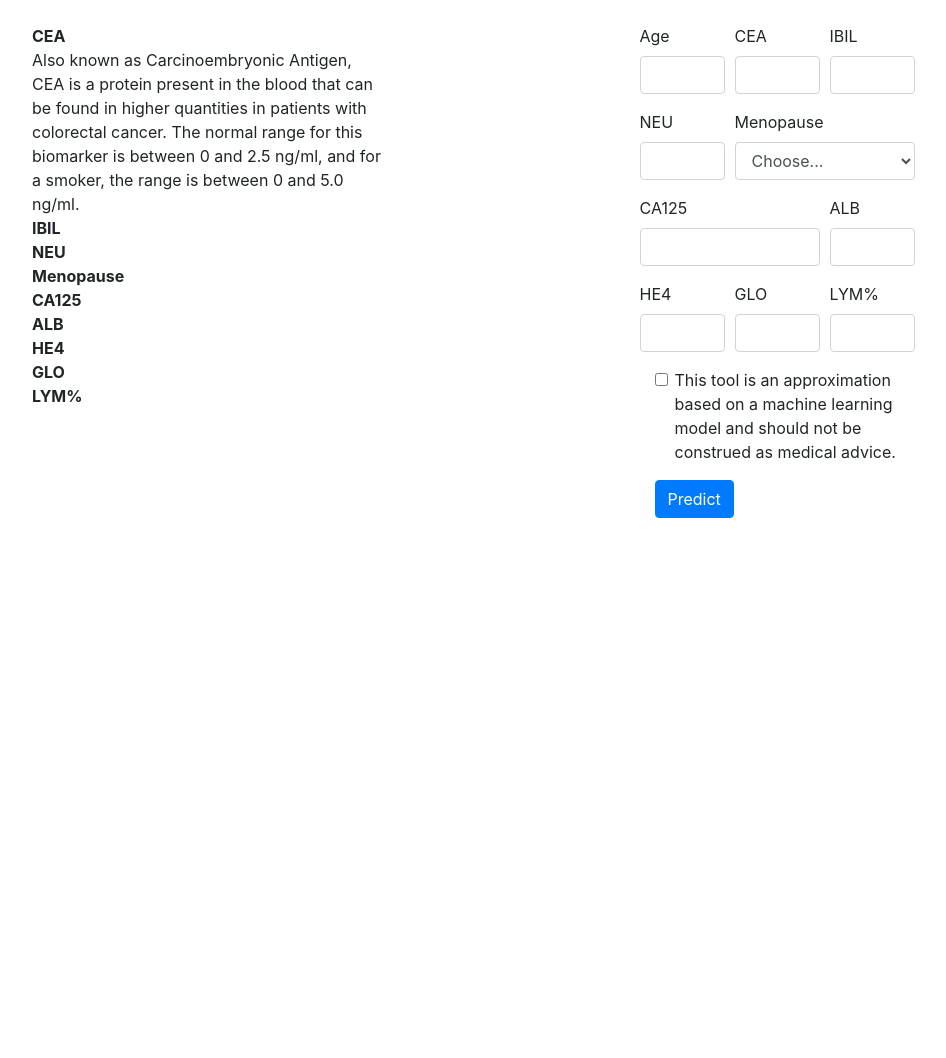
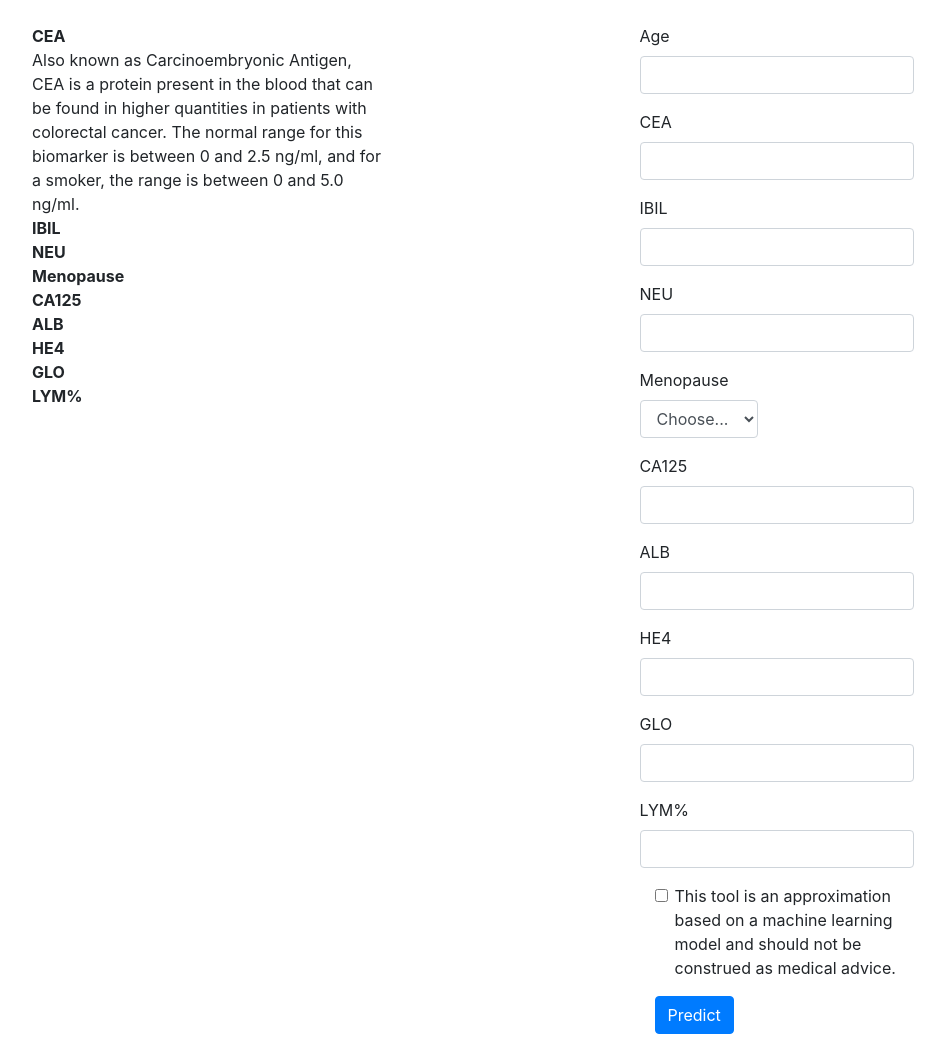
Before and after one commit to rxd321/ovarify, a Flask app: page / in a window 1280 px wide. Shown: the whole page, without its empty margins (53-999 px from the left). Before the commit the page ends 518 px from the top, so only its background shows below. Run offline with Flask 2, Linux system fonts and the light colour scheme; parts of the project's set-up code (start-up, migrations or seed data) failed here and were passed over; some libraries are stand-ins or nearby versions.

Commit message:
Add files via upload

```diff
--- a/templates/index.html
+++ b/templates/index.html
@@ -80,25 +80,34 @@
                         {% if not(result) %}
                         <div class="row">
                             <div class="form-row">
-                                <div class="form-group col-md-4">
+                                <div class="form-group col-md-12">
                                     <label for="inputAge">Age</label>
                                     <input type="number" class="form-control" name="age" id="inputAge" required>
                                 </div>
-                                <div class="form-group col-md-4">
+
+                            </div>
+                            <div class="form-row">
+                                <div class="form-group col-md-12">
                                     <label for="inputCEA">CEA</label>
                                     <input type="number" class="form-control" name="cea" id="inputCEA" required>
                                 </div>
-                                <div class="form-group col-md-4">
+
+                            </div>
+                            <div class="form-row">
+                                <div class="form-group col-md-12">
                                     <label for="inputIBIL">IBIL</label>
                                     <input type="number" class="form-control" name="ibil" id="inputIBIL" required>
                                 </div>
                             </div>
                             <div class="form-row">
-                                <div class="form-group col-md-4">
+                                <div class="form-group col-md-12">
                                     <label for="inputNEU">NEU</label>
                                     <input type="number" class="form-control" name="neu" id="inputNEU" required>
                                 </div>
-                                <div class="form-group col-md-8">
+                            </div>
+                            <div class="form-row">
+
+                                <div class="form-group col-md-12">
                                     <label for="inputMenopause">Menopause</label>
                                     <select id="inputMenopause" name="meno" class="form-control" required>
                                         <option selected>Choose...</option>
@@ -110,26 +119,40 @@
                             </div>
                             <div class="form-row">
 
-                                <div class="form-group col-md-8">
+                                <div class="form-group col-md-12">
                                     <label for="inputCA125">CA125</label>
                                     <input type="number" class="form-control" name="ca125" id="inputCA125" required>
                                 </div>
-                                <div class="form-group col-md-4">
+
+                            </div>
+                            <div class="form-row">
+
+                                <div class="form-group col-md-12">
                                     <label for="inputALB">ALB</label>
                                     <input type="number" class="form-control" name="alb" id="inputALB" required>
                                 </div>
                             </div>
                             <div class="form-row">
 
-                                <div class="form-group col-md-4">
+                                <div class="form-group col-md-12">
                                     <label for="inputHE4">HE4</label>
                                     <input type="number" class="form-control" name="he4" id="inputHE4" required>
                                 </div>
-                                <div class="form-group col-md-4">
+
+                            </div>
+                            <div class="form-row">
+
+
+                                <div class="form-group col-md-12">
                                     <label for="inputGLO">GLO</label>
                                     <input type="number" class="form-control" name="glo" id="inputGLO" required>
                                 </div>
-                                <div class="form-group col-md-4">
+
+                            </div>
+                            <div class="form-row">
+
+
+                                <div class="form-group col-md-12">
                                     <label for="inputLYM">LYM%</label>
                                     <input type="number" class="form-control" name="lym" id="inputLYM" required>
                                 </div>
```
